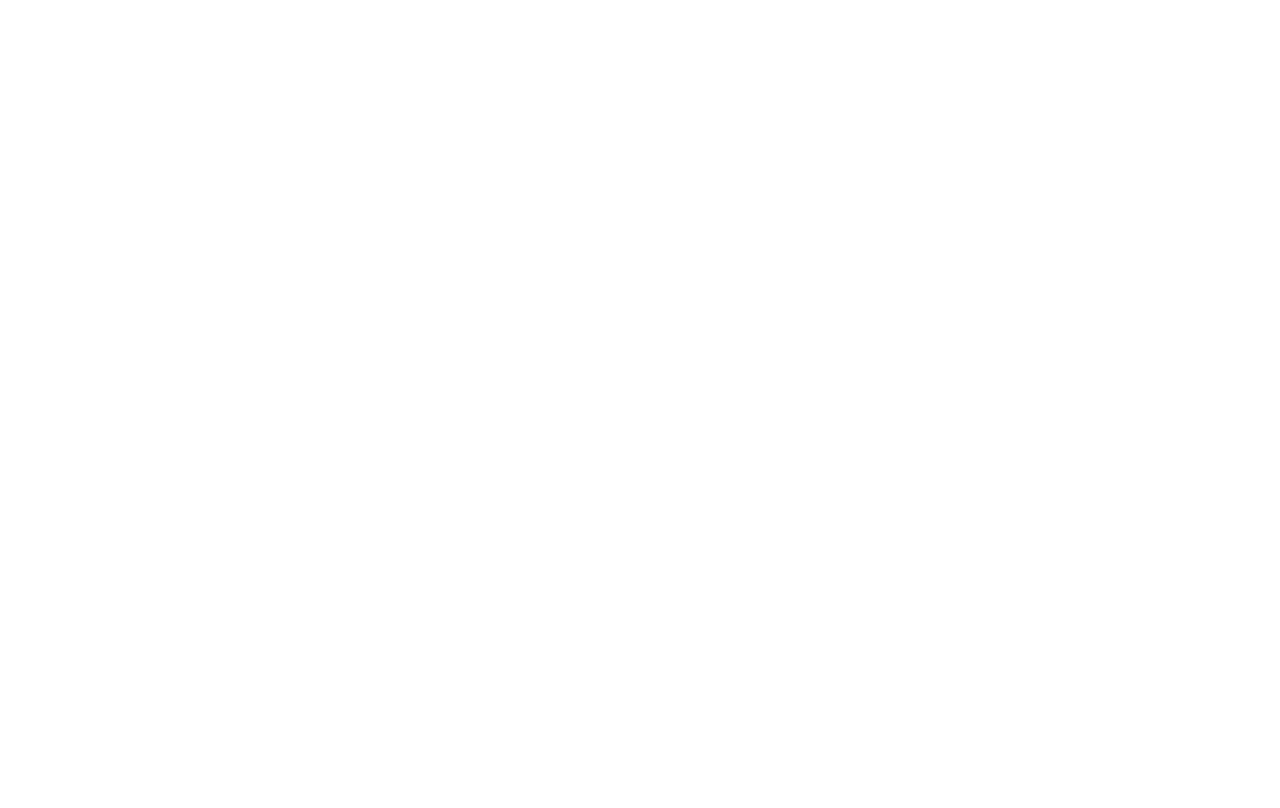
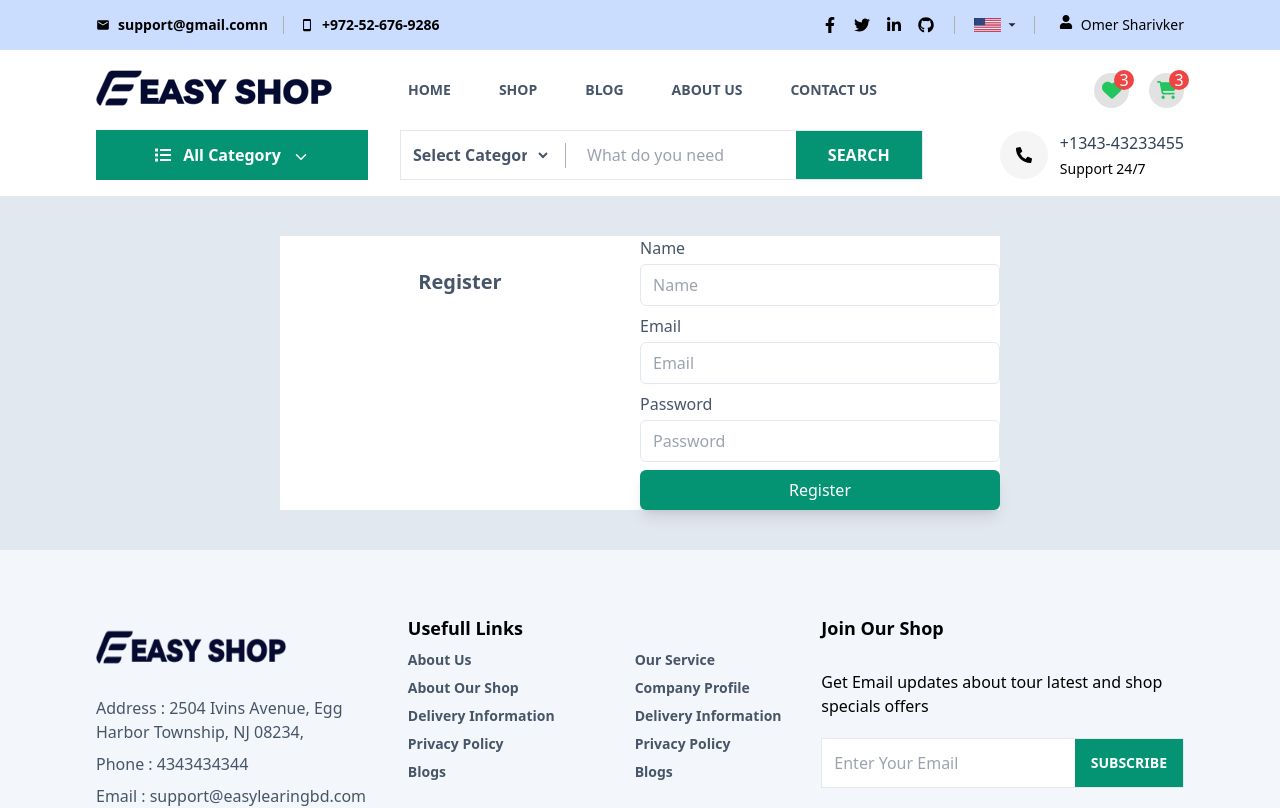
Before and after one commit to OmerSharivker/Ecommerce, a React (Create React App) app in the folder frontend/: page /register in a window 1280 px wide. Before the commit this address had no page. Shown: the top 808 px of the page. Built offline with nearby package versions, Linux system fonts and the light colour scheme.

Commit message:
start working on customer register page

```diff
--- a/frontend/src/App.jsx
+++ b/frontend/src/App.jsx
@@ -6,6 +6,8 @@
 import Shipping from './pages/Shipping';
 import Cart from './pages/Cart';
 import Details from './pages/Details';
+import Login from './pages/Login';
+import Register from './pages/Register';
 
 function App() {
   return (
@@ -16,6 +18,8 @@
     <Route path='/cart' element={<Cart/>} />
     <Route path='/shipping' element={<Shipping/>} />
     <Route path='/product/details/:slug' element={<Details/>} />
+    <Route path='/login' element={<Login/>} />
+    <Route path='/register' element={<Register/>} />
   </Routes>
 
 
--- a/frontend/src/components/Reviews.jsx
+++ b/frontend/src/components/Reviews.jsx
@@ -149,7 +149,7 @@
 
 
             </div> : <div>
-                <Link to='/login' className='py-1 px-5 bg-red-500 text-white rounded-sm'> Login First </Link>
+                <Link to='/login' className='py-1 px-5 bg-red-500 text-white rounded-sm'> Login First  </Link>
             </div>
         }
 
--- /dev/null
+++ b/frontend/src/pages/Login.jsx
@@ -0,0 +1,11 @@
+import React from 'react';
+
+const Login = () => {
+    return (
+        <div>
+            df
+        </div>
+    );
+};
+
+export default Login;
--- /dev/null
+++ b/frontend/src/pages/Register.jsx
@@ -0,0 +1,53 @@
+import React from 'react';
+import Header from '../components/Header';
+import Footer from '../components/Footer';
+
+const Register = () => {
+    return (
+        <div>
+            <Header/>
+
+            <div className='bg-slate-200 mt-4'>
+                <div className='w-full justify-center items-center p-10'>
+                    <div className='grid grid-cols-2 w-[60%] mx-auto bg-white'>
+                        <div className='px-8 py-8'>
+                            <h2 className='text-center w-full text-xl text-slate-600 font-bold'>Register</h2>
+
+                        </div>
+                        <div>
+                             <form className='text-slate-600'>
+                            <div className='flex flex-col gap-1 mb-2'>
+                              <label htmlFor="name">Name</label>
+                              <input className='w-full px-3 py-2 border border-slate-200 outline-none focus:border-green-500
+                              rounded-md' type="text" name="name" id="name" placeholder='Name' required />
+                            </div>
+                            <div className='flex flex-col gap-1 mb-2'>
+                              <label htmlFor="email">Email</label>
+                              <input className='w-full px-3 py-2 border border-slate-200 outline-none focus:border-green-500
+                              rounded-md' type="text" name="email" id="email" placeholder='Email' required />
+                            </div>
+                            <div className='flex flex-col gap-1 mb-2'>
+                              <label htmlFor="password">Password</label>
+                              <input className='w-full px-3 py-2 border border-slate-200 outline-none focus:border-green-500
+                              rounded-md' type="password" name="password" id="password" placeholder='Password' required />
+                            </div>
+
+                            <button className='px-8 w-full py-2 bg-[#059473] shadow-lg hover:shadow-green-500/40 text-white rounded-md'>Register</button>
+
+                             </form>
+                        </div>
+                    </div>
+
+                </div>
+
+            </div>
+
+
+
+
+            <Footer/>
+        </div>
+    );
+};
+
+export default Register;
```
